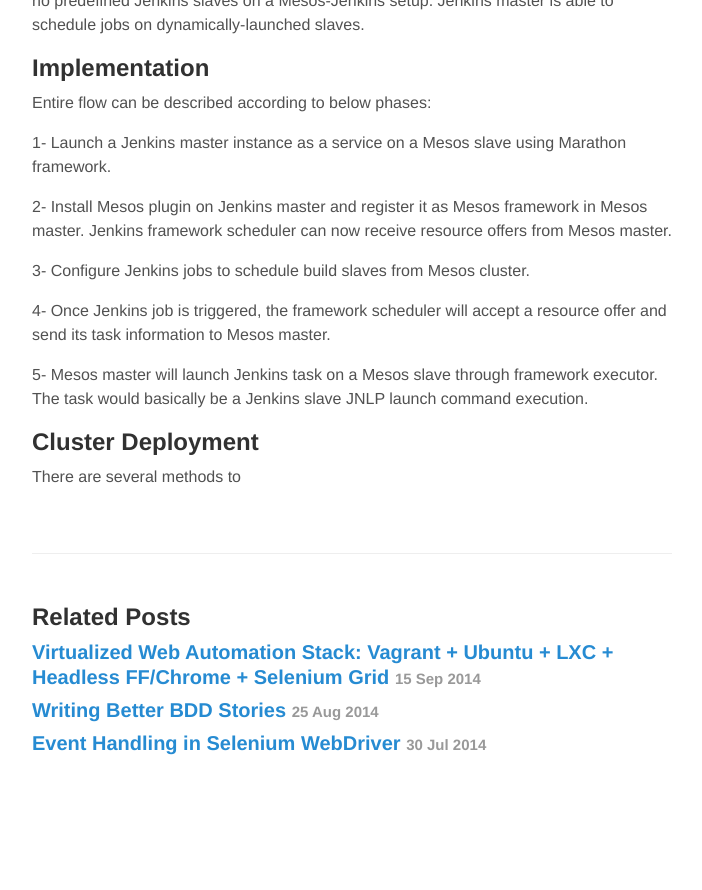
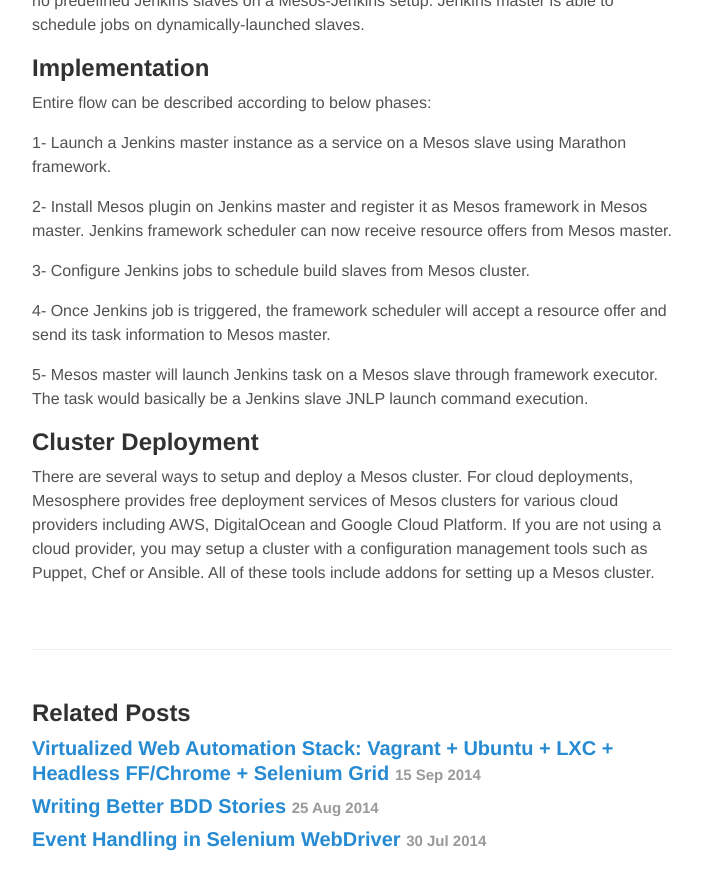
Before and after one commit to waseemh/waseemh.github.io_F, a Jekyll site: the page built from _posts/2015-03-15-cluster-wideci-system-mesos-jenkins.md, in a window 1280 px wide and 900 px high, scrolled down 1362 px. Shown: the top 890 px of the window, without its empty margins (288-990 px from the left). Built offline with Jekyll 4.4.1, drawn with Linux system fonts in a browser that asks for light colours; Markdown is read by kramdown in place of the engine named in the settings; before the commit the page ends 2166 px from its top, so only the background shows below that.

Commit message:
Update 2015-03-15-cluster-wideci-system-mesos-jenkins.md

```diff
--- a/_posts/2015-03-15-cluster-wideci-system-mesos-jenkins.md
+++ b/_posts/2015-03-15-cluster-wideci-system-mesos-jenkins.md
@@ -40,4 +40,5 @@
 
 ## Cluster Deployment
 
-There are several methods to
+There are several ways to setup and deploy a Mesos cluster. For cloud deployments, Mesosphere provides free deployment services of Mesos clusters for various cloud providers including AWS, DigitalOcean and Google Cloud Platform.
+If you are not using a cloud provider, you may setup a cluster with a configuration management tools such as Puppet, Chef or Ansible. All of these tools include addons for setting up a Mesos cluster.
```
